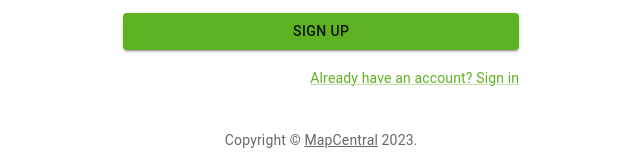
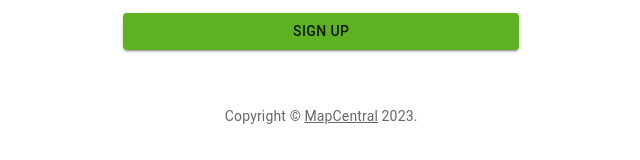
Before and after one commit to lreaSBU/416Test, a React (Create React App) app in the folder client/: page /register in a window 1280 px wide. Shown: the part 459-619 px from the top of the page, without its empty margins (306-946 px from the left). Built offline with nearby package versions, Linux system fonts and the light colour scheme; no server answers.

Commit message:
Link Cull

```diff
--- a/client/src/components/RegisterScreen.js
+++ b/client/src/components/RegisterScreen.js
@@ -116,9 +116,7 @@ export default function RegisterScreen() {
                         </Button>
                         <Grid container justifyContent="flex-end">
                             <Grid item>
-                                <Link to="/login/" variant="body2">
-                                    {"Already have an account? Sign in"}
-                                </Link>
+
                             </Grid>
                         </Grid>
                     </Box>
```
